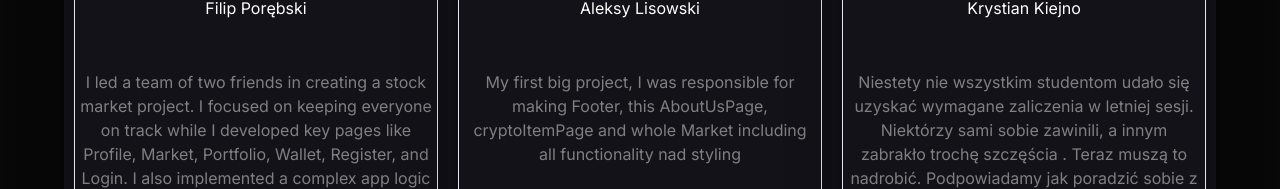
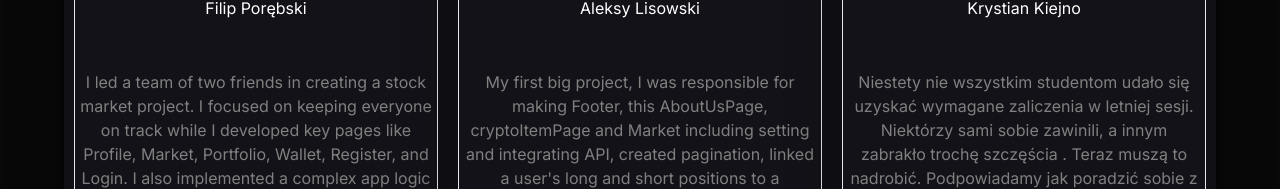
Before and after one commit to DjDister/StockMarketFAMK, a React (Vite) app: page /aboutus in a window 1280 px wide. Shown: the part 763-952 px from the top of the page. Built offline with nearby package versions, Linux system fonts and the light colour scheme; no server answers.

Commit message:
changes about me page

```diff
--- a/src/pages/AboutUsPage/AboutUsPage.tsx
+++ b/src/pages/AboutUsPage/AboutUsPage.tsx
@@ -39,7 +39,14 @@ export default function AboutUsPage() {
               image={Aleksy}
               imie="Aleksy Lisowski"
               opis="
-              My first big project, I was responsible for making Footer, this AboutUsPage, cryptoItemPage and whole Market including all functionality nad styling     "
+              My first big project, I was responsible for making Footer, this AboutUsPage,
+               cryptoItemPage and Market including setting and integrating API, created pagination,
+               linked a user's long and short positions to a database,
+               sorting functions, general styling and all necessary steps to make this website work.
+               As the team we were in touch 24/7, develop and discussed new solutions together.
+                Personally I learnt a lot about TypeScript,
+                 improved the quality of my code and discovered many possibilities offered by the frontend,
+                  which will certainly be useful to me in the future. "
               email="aleksylisowski@gmail.com"
             />
             <MyComponent
```
